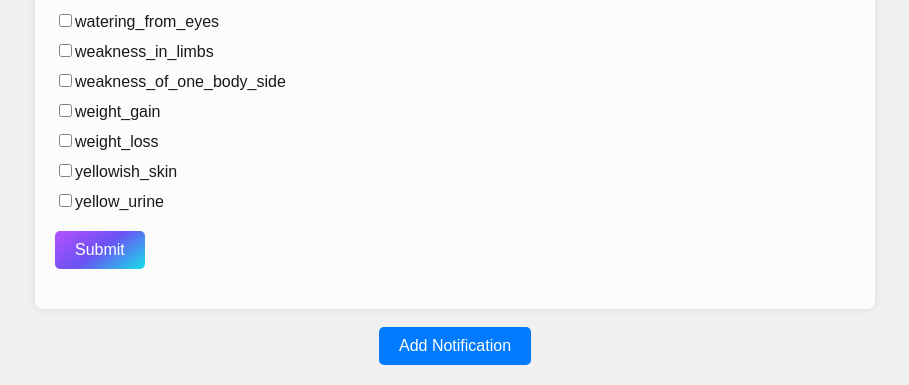
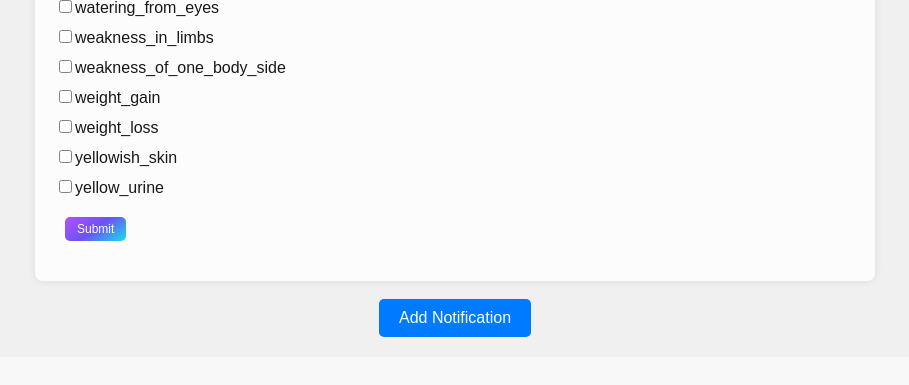
Before and after one commit to saliniyan/disease-insight-ai, a Flask app: page /index in a window 1280 px wide. Shown: the part 2995-3380 px from the top of the page, without its empty margins (185-1094 px from the left). After the commit the page ends 3332 px from the top, so only its background shows below. Run offline with Flask 3, Linux system fonts and the light colour scheme; parts of the project's set-up code (start-up, migrations or seed data) failed here and were passed over.

Commit message:
improved search button

```diff
--- a/templates/index.html
+++ b/templates/index.html
@@ -45,16 +45,17 @@
     }
 
     .colorful-button {
-        padding: 10px 20px;
+        padding: 5px 12px;
         background-image: linear-gradient(144deg,#AF40FF, #5B42F3 50%,#00DDEB);
         color: #FFFFFF; /* White text color */
         border-radius: 5px;
         border: none;
         cursor: pointer;
-        font-size: 16px;
+        font-size: 12px;
         text-align: center;
         text-decoration: none;
         transition: background-color 0.3s ease;
+        margin-left: 10px;
     }
 
     .colorful-button:hover {
```
